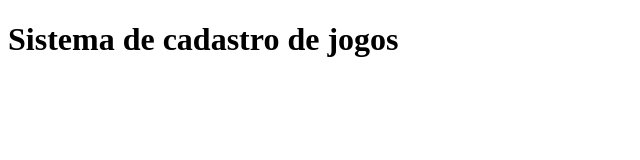
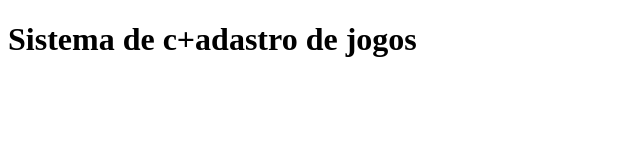
Before and after one commit to charlesbrcosta/sistema-de-cadastro, a plain HTML site: page index.html in a window 1280 px wide. Shown: the whole page, without its empty margins (0-640 px from the left). Drawn offline with Linux system fonts and the light colour scheme.

Commit message:
voltando para atualização do init

```diff
--- a/app.js
+++ b/app.js
@@ -1,3 +1,2 @@
 console.log("Rodando um sistema de gerenciamento de jogos");
 console.log("Conexão com o banco de dados realizado com sucesso");
-console.log("Treinando Git");
--- a/index.html
+++ b/index.html
@@ -7,9 +7,6 @@
     <title>Meus Jogos</title>
 </head>
 <body>
-   <h1>Sistema de cadastro de jogos</h1>
-   <script src="app.js">
-    imprimeNome("Bruno");
-   </script>
+   <h1>Sistema de c+adastro de jogos</h1>
 </body>
 </html>
```
